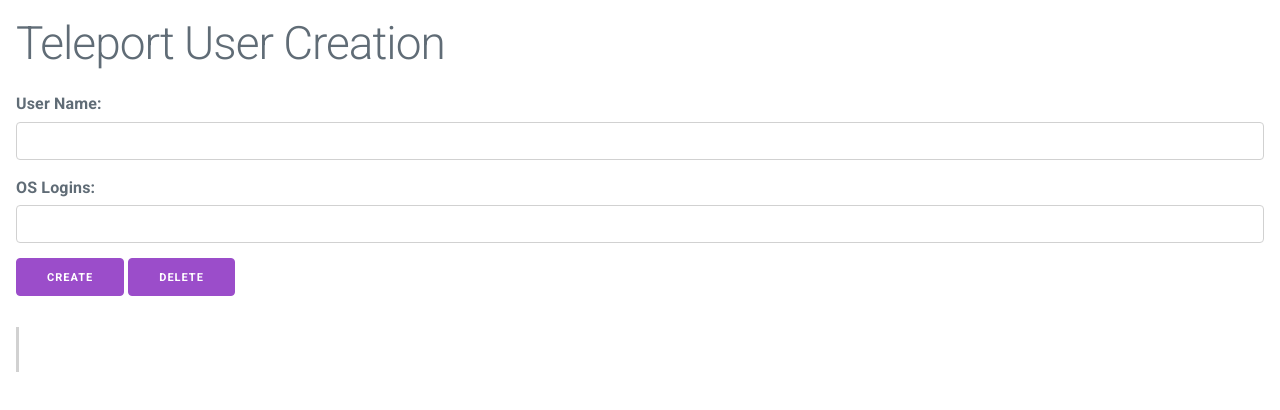
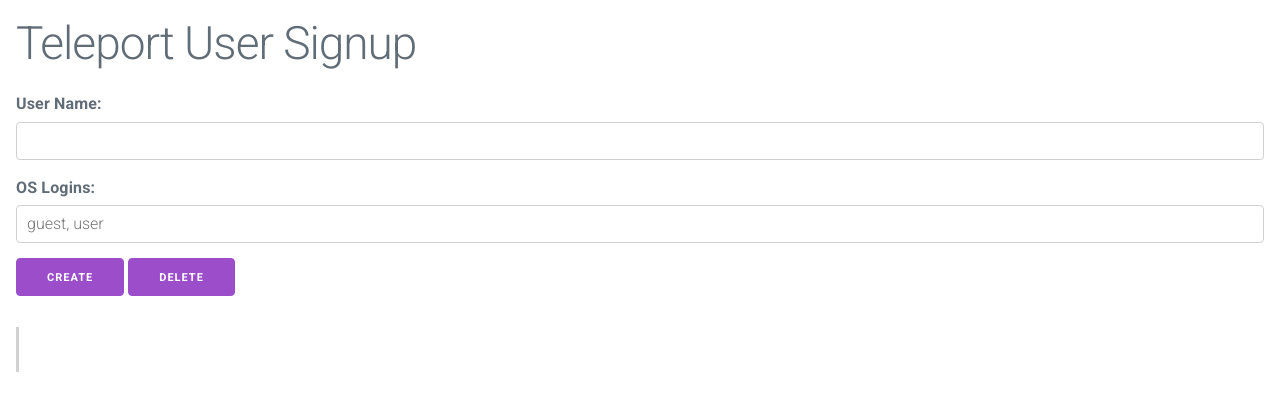
Before and after one commit to wenk-silvan/teleport-user-request, a website: page index.html in a window 1280 px wide. Drawn offline with nearby package versions, Linux system fonts and the light colour scheme; files that its build step writes are made by us from their sources; files whose address does not match are found by name.

Commit message:
Add placeholder in input and change title

```diff
--- a/index.html
+++ b/index.html
@@ -17,12 +17,12 @@
 </head>
 
 <body>
-    <h1>Teleport User Creation</h1>
+    <h1>Teleport User Signup</h1>
     <div>
         <label for="name">User Name:</label>
         <input type="text" id="name">
         <label for="logins">OS Logins:</label>
-        <input type="text" id="logins">
+        <input type="text" id="logins" placeholder="guest, user">
         <input class="button-primary" type="submit" value="Create" onclick="createUser()">
         <input class="button-primary" type="submit" value="Delete" onclick="deleteUser()">
     </div>
```
